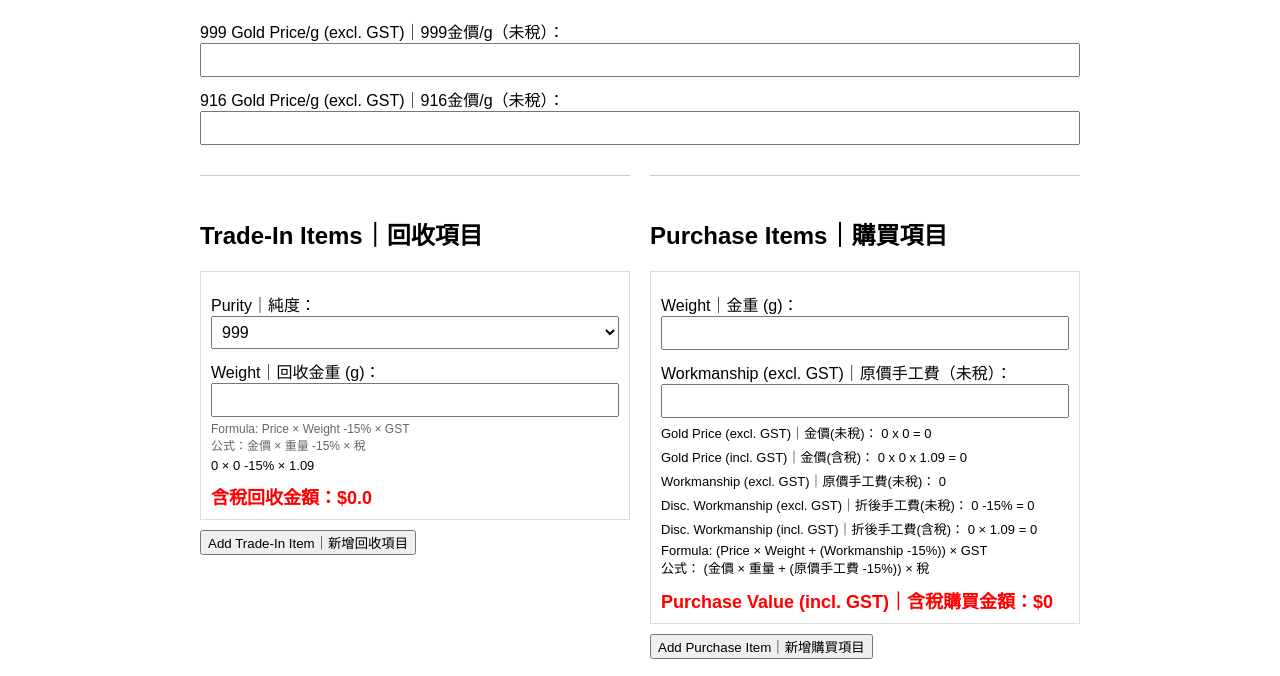
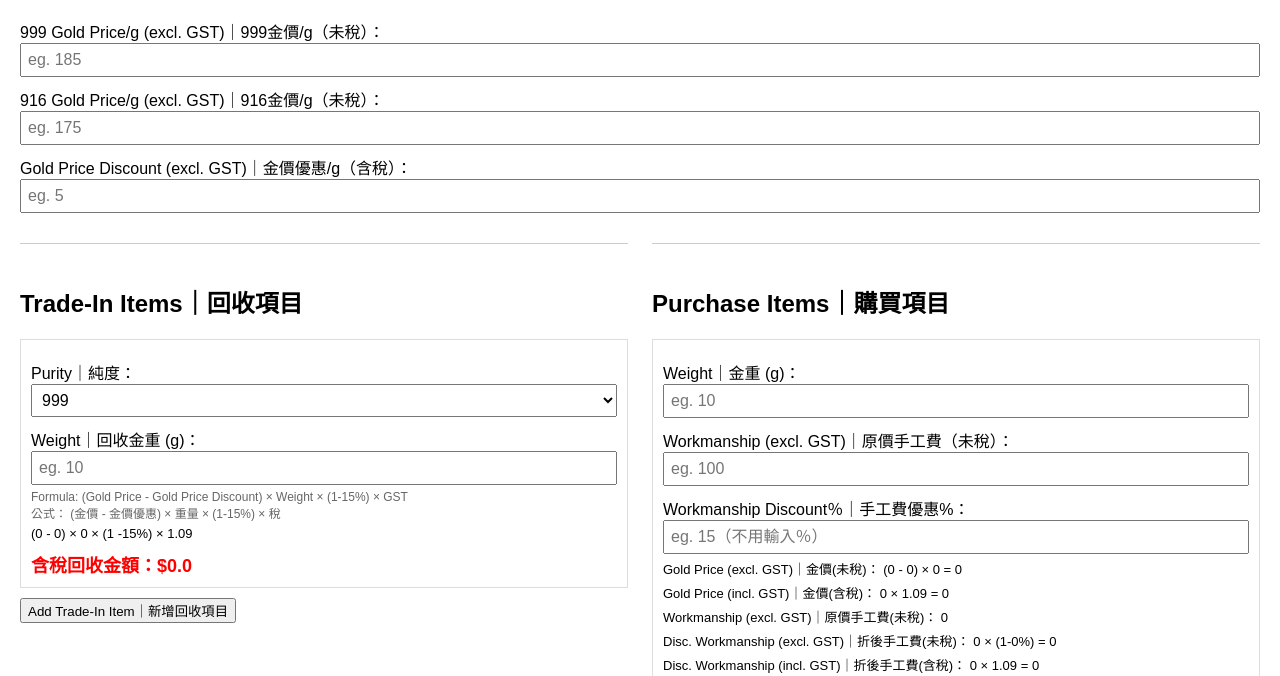
Before and after one commit to ALUXEJulia/gold-trade-in-calculator, a plain HTML site: page index.html in a window 1280 px wide. Shown: the part 118-794 px from the top of the page. Drawn offline with Linux system fonts and the light colour scheme.

Commit message:
Add files via upload

```diff
--- a/index.html
+++ b/index.html
@@ -1,22 +1,22 @@
-
 <!DOCTYPE html>
-<html lang="en">
+<html lang="zh-Hant">
 <head>
   <meta charset="UTF-8" />
   <meta name="viewport" content="width=device-width, initial-scale=1.0" />
   <title>ALUXE Gold Trade-IN Calculator</title>
   <style>
-    body { font-family: Arial, sans-serif; max-width: 880px; margin: auto; padding: 20px; }
+    body { font-family: Arial, sans-serif; max-width: 1400px; margin: auto; padding: 20px; }
     h1 { text-align: center; }
     .section { margin-top: 30px; border-top: 1px solid #ccc; padding-top: 20px; }
     label { display: block; margin-top: 10px; }
     input, select { width: 100%; padding: 6px; font-size: 16px; box-sizing: border-box; }
     .output { font-weight: bold; margin-top: 10px; font-size: 18px; color: red; }
     .formula { font-size: 12px; color: #666; margin-top: 5px; white-space: pre-wrap; }
-    .steps { font-size: 13px; color: #000; margin-top: 5px; white-space: pre-wrap; }
+    .steps { font-size: 13px; color: #000; margin-top: 5px; white-space: nowrap; }
+    .steps.wrap { white-space: normal; } /* only final formula lines may wrap */
     .group { border: 1px solid #ddd; padding: 10px; margin-top: 10px; }
-    .flex-row { display: flex; gap: 20px; flex-wrap: wrap; }
-    .half { flex: 1; min-width: 360px; }
+    .flex-row { display: flex; gap: 24px; flex-wrap: nowrap; align-items: flex-start; }
+    .half { flex: 1 1 0; min-width: 0; } /* two fixed columns left/right */
     button { margin-top: 10px; }
     .footer { text-align: center; font-size: 12px; margin-top: 40px; color: #888; }
     .bold { font-weight: bold; }
@@ -26,8 +26,15 @@
   <h1>ALUXE<br/>Gold Trade-IN Calculator</h1>
 
   <div>
-    <label>999 Gold Price/g (excl. GST)｜999金價/g（未稅）：<input id="price999" type="number" oninput="calculate()"></label>
-    <label>916 Gold Price/g (excl. GST)｜916金價/g（未稅）：<input id="price916" type="number" oninput="calculate()"></label>
+    <label>999 Gold Price/g (excl. GST)｜999金價/g（未稅）：
+      <input id="price999" type="number" step="0.01" placeholder="eg. 185" oninput="calculate()">
+    </label>
+    <label>916 Gold Price/g (excl. GST)｜916金價/g（未稅）：
+      <input id="price916" type="number" step="0.01" placeholder="eg. 175" oninput="calculate()">
+    </label>
+    <label>Gold Price Discount (excl. GST)｜金價優惠/g（含稅）：
+      <input id="goldDisc" type="number" step="0.01" placeholder="eg. 5" oninput="calculate()">
+    </label>
   </div>
 
   <div class="flex-row">
@@ -51,7 +58,7 @@
   </div>
 
   <div class="footer">
-    03.08.25 V1.4
+    03.08.25 V2.2.1
   </div>
 
   <script>
@@ -65,8 +72,8 @@
       container.insertAdjacentHTML('beforeend', `
         <div class="group" id="recycle-${id}">
           <label>Purity｜純度：<select onchange="calculate()" id="purity-${id}"><option value="999">999</option><option value="916">916</option></select></label>
-          <label>Weight｜回收金重 (g)：<input type="number" id="weight-${id}" oninput="calculate()"></label>
-          <div class="formula">Formula: Price × Weight -15% × GST<br>公式：金價 × 重量 -15% × 稅</div>
+          <label>Weight｜回收金重 (g)：<input type="number" step="0.01" id="weight-${id}" placeholder="eg. 10" oninput="calculate()"></label>
+          <div class="formula">Formula: (Gold Price - Gold Price Discount) × Weight × (1-15%) × GST<br>公式： (金價 - 金價優惠) × 重量 × (1-15%) × 稅</div>
           <div class="steps" id="recycleSteps-${id}"></div>
           <div class="output" id="recycleResult-${id}"></div>
         </div>
@@ -79,26 +86,41 @@
       const id = buyCount++;
       container.insertAdjacentHTML('beforeend', `
         <div class="group" id="buy-${id}">
-          <label>Weight｜金重 (g)：<input type="number" id="buyWeight-${id}" oninput="calculate()"></label>
-          <label>Workmanship (excl. GST)｜原價手工費（未稅）：<input type="number" id="laborFee-${id}" oninput="calculate()"></label>
+          <label>Weight｜金重 (g)：<input type="number" step="0.01" id="buyWeight-${id}" placeholder="eg. 10" oninput="calculate()"></label>
+          <label>Workmanship (excl. GST)｜原價手工費（未稅）：<input type="number" step="1" id="laborFee-${id}" placeholder="eg. 100" oninput="calculate()"></label>
+          <label>Workmanship Discount％｜手工費優惠%：<input type="number" step="0.1" id="laborDisc-${id}" placeholder="eg. 15（不用輸入％）" oninput="calculate()"></label>
           <div id="buyDetail-${id}"></div>
-          <div id="buySteps-${id}" class="steps"></div>
+          <div id="buySteps-${id}" class="steps wrap"></div>
           <div id="buyResult-${id}" class="output"></div>
         </div>
       `);
       calculate();
     }
 
+    function safeVal(id) {
+      var el = document.getElementById(id);
+      if (!el) return 0;
+      var v = parseFloat(el.value);
+      return isNaN(v) ? 0 : v;
+    }
+
     function calculate() {
-      const price999 = parseFloat(document.getElementById('price999').value) || 0;
-      const price916 = parseFloat(document.getElementById('price916').value) || 0;
+      try {
+        const base999 = safeVal('price999');
+        const base916 = safeVal('price916');
+        const priceDisc = safeVal('goldDisc');
+
+        const eff999 = Math.max(base999 - priceDisc, 0);
+        const eff916 = Math.max(base916 - priceDisc, 0);
 
         let totalRecycle = 0;
         let recycleStepsSummary = [];
         for (let i = 0; i < recycleCount; i++) {
-        const weight = parseFloat(document.getElementById(`weight-${i}`)?.value || 0);
-        const purity = document.getElementById(`purity-${i}`)?.value;
-        const price = purity === '999' ? price999 : price916;
+          const weight = safeVal(`weight-${i}`);
+          const puritySel = document.getElementById(`purity-${i}`);
+          const purity = puritySel ? puritySel.value : '999';
+          const price = purity === '999' ? eff999 : eff916;
+          const base = purity === '999' ? base999 : base916;
           const subtotal = price * weight * 0.85;
           const taxed = Math.round(subtotal * taxRate * 10) / 10;
           totalRecycle += taxed;
@@ -106,38 +128,44 @@
           const output = document.getElementById(`recycleResult-${i}`);
           const steps = document.getElementById(`recycleSteps-${i}`);
           if (output) output.textContent = `含稅回收金額：$${taxed.toFixed(1)}`;
-        if (steps) steps.textContent = `${price} × ${weight} -15% × ${taxRate}`;
+          if (steps) steps.textContent = `(${base} - ${priceDisc}) × ${weight} × (1 -15%) × ${taxRate}`;
           recycleStepsSummary.push(`${taxed.toFixed(1)}`);
         }
 
         let totalBuy = 0;
         let buyStepsSummary = [];
         for (let i = 0; i < buyCount; i++) {
-        const weight = parseFloat(document.getElementById(`buyWeight-${i}`)?.value || 0);
-        const fee = parseFloat(document.getElementById(`laborFee-${i}`)?.value || 0);
+          const weight = safeVal(`buyWeight-${i}`);
+          const fee = safeVal(`laborFee-${i}`);
+          const discPct = safeVal(`laborDisc-${i}`);
+          const disc = discPct / 100.0;
+
           const detail = document.getElementById(`buyDetail-${i}`);
-        const steps = document.getElementById(`buySteps-${i}`);
 
-        const goldExcl = price999 * weight;
+          const goldExcl = eff999 * weight;
           const goldIncl = goldExcl * taxRate;
-        const feeExcl = fee * (1 - 0.15);
-        const feeIncl = feeExcl * taxRate;
+
+          const feeAfterPctExcl = fee * (1 - disc);
+          const feeIncl = feeAfterPctExcl * taxRate;
+
           const total = goldIncl + feeIncl;
           const roundedTotal = Math.round(total * 10) / 10;
           totalBuy += roundedTotal;
 
           if (detail) {
             detail.innerHTML = `
-            <div class="steps">Gold Price (excl. GST)｜金價(未稅)： ${price999} x ${weight} = ${goldExcl}</div>
-            <div class="steps">Gold Price (incl. GST)｜金價(含稅)： ${price999} x ${weight} x 1.09 = ${goldIncl.toFixed(0)}</div>
+              <div class="steps">Gold Price (excl. GST)｜金價(未稅)： (${base999} - ${priceDisc}) × ${weight} = ${goldExcl}</div>
+              <div class="steps">Gold Price (incl. GST)｜金價(含稅)： ${goldExcl.toFixed(0)} × 1.09 = ${goldIncl.toFixed(0)}</div>
               <div class="steps">Workmanship (excl. GST)｜原價手工費(未稅)： ${fee}</div>
-            <div class="steps">Disc. Workmanship (excl. GST)｜折後手工費(未稅)： ${fee} -15% = ${feeExcl.toFixed(0)}</div>
-            <div class="steps">Disc. Workmanship (incl. GST)｜折後手工費(含稅)： ${feeExcl.toFixed(0)} × 1.09 = ${feeIncl.toFixed(0)}</div>
+              <div class="steps">Disc. Workmanship (excl. GST)｜折後手工費(未稅)： ${fee} × (1-${discPct}%) = ${feeAfterPctExcl.toFixed(0)}</div>
+              <div class="steps">Disc. Workmanship (incl. GST)｜折後手工費(含稅)： ${feeAfterPctExcl.toFixed(0)} × 1.09 = ${feeIncl.toFixed(0)}</div>
             `;
           }
 
-        if (steps) {
-          steps.innerHTML = `Formula: (Price × Weight + (Workmanship -15%)) × GST<br>公式： (金價 × 重量 + (原價手工費 -15%)) × 稅`;
+          const buySteps = document.getElementById(`buySteps-${i}`);
+          if (buySteps) {
+            buySteps.innerHTML = `Formula: ((Gold Price - Gold Price Discount) × Weight × GST) + (Workmanship × (1 - Workmanship Discount %) × GST)
+<br>公式： ((金價 - 金價折扣) × 重量 × 稅) + (原價手工費 × (1 - 手工費優惠%) × 稅)`;
           }
 
           const output = document.getElementById(`buyResult-${i}`);
@@ -150,12 +178,29 @@
         const recyclePart = recycleStepsSummary.length > 1 ? `(${recycleStepsSummary.join(' + ')})` : recycleStepsSummary.join(' + ');
         document.getElementById('finalResult').textContent = `應補差額：$${diff}`;
         document.getElementById('diffSteps').textContent = `${buyPart} - ${recyclePart} = ${diff}`;
+      } catch (e) {
+        console.error('Calculation error:', e);
+      }
     }
 
-    window.addEventListener('DOMContentLoaded', () => {
+    let __inited = false;
+    function init() {
+      if (__inited) return;
+      __inited = true;
+      try {
         addRecycleItem();
         addBuyItem();
-    });
+      } catch (e) {
+        console.error('Init error:', e);
+      }
+    }
+    // Run once whether DOM is already ready or not
+    if (document.readyState === 'loading') {
+      document.addEventListener('DOMContentLoaded', init, { once: true });
+    } else {
+      init();
+    }
+    window.addEventListener('load', init, { once: true });
   </script>
 </body>
 </html>
```
Lines whose indentation alone changed are shown as unchanged.
